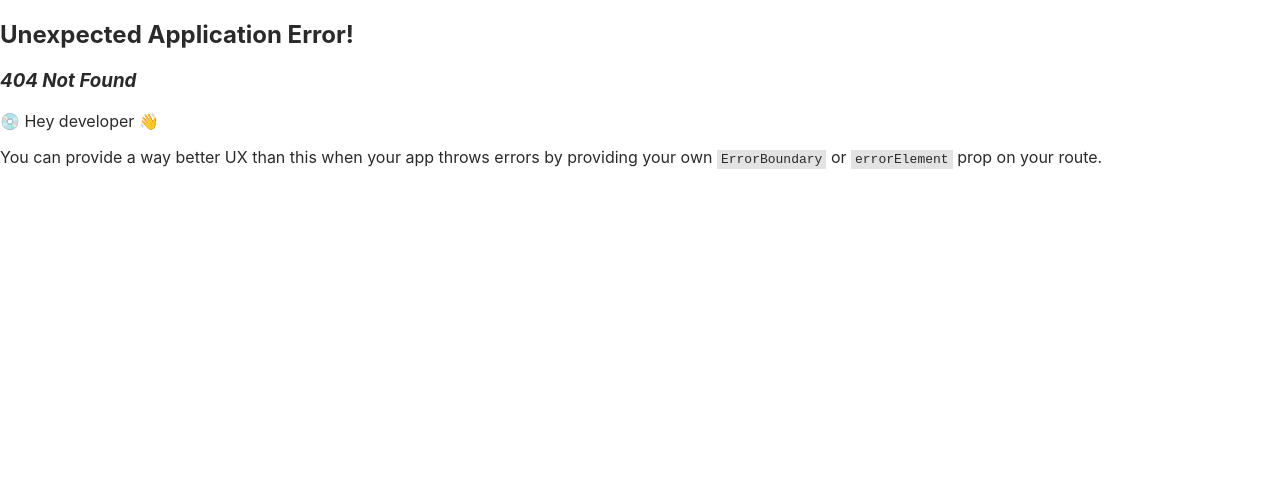
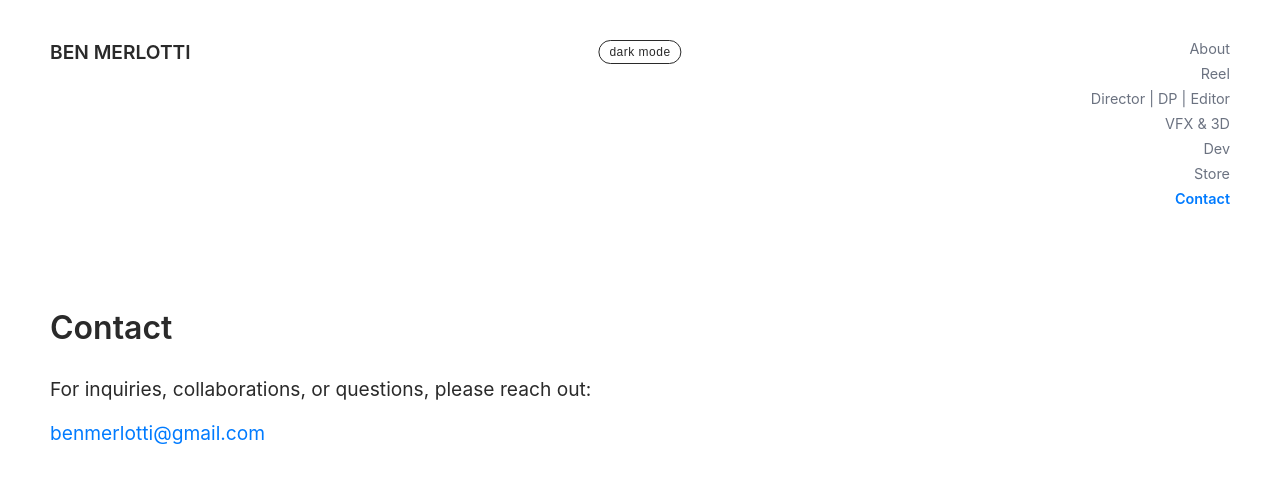
Before and after one commit to benMerlotti/benMerlottiWebsite, a React (Vite) app: page /contact in a window 1280 px wide. Before the commit this address had no page. Shown: the top 482 px of the page. Built offline with nearby package versions, Linux system fonts and the light colour scheme.

Commit message:
Add contact page with email

```diff
--- a/src/App.jsx
+++ b/src/App.jsx
@@ -11,6 +11,7 @@ import Reel from './pages/Reel';
 import Store from './pages/Store';
 import ProductDetail from './pages/ProductDetail';
 import Success from './pages/Success';
+import Contact from './pages/Contact';
 
 const router = createBrowserRouter(
   [
@@ -53,6 +54,10 @@ const router = createBrowserRouter(
         {
           path: "store/success",
           element: <Success />
+        },
+        {
+          path: "contact",
+          element: <Contact />
         }
       ]
     }
--- a/src/components/Header.jsx
+++ b/src/components/Header.jsx
@@ -22,6 +22,7 @@ const Header = () => {
         <NavLink to="/vfx-3d">VFX & 3D</NavLink>
         <NavLink to="/dev">Dev</NavLink>
         <NavLink to="/store">Store</NavLink>
+        <NavLink to="/contact">Contact</NavLink>
       </nav>
     </header>
   );
--- /dev/null
+++ b/src/pages/Contact.jsx
@@ -0,0 +1,23 @@
+// src/pages/Contact.jsx
+import React from 'react';
+import './PageStyles.css';
+
+const Contact = () => {
+  return (
+    <div className="page-content">
+      <h1>Contact</h1>
+      <div className="about-text">
+        <p>
+          For inquiries, collaborations, or questions, please reach out:
+        </p>
+        <p>
+          <a href="mailto:benmerlotti@gmail.com" style={{ color: 'var(--color-accent)', textDecoration: 'none' }}>
+            benmerlotti@gmail.com
+          </a>
+        </p>
+      </div>
+    </div>
+  );
+};
+
+export default Contact;
```
